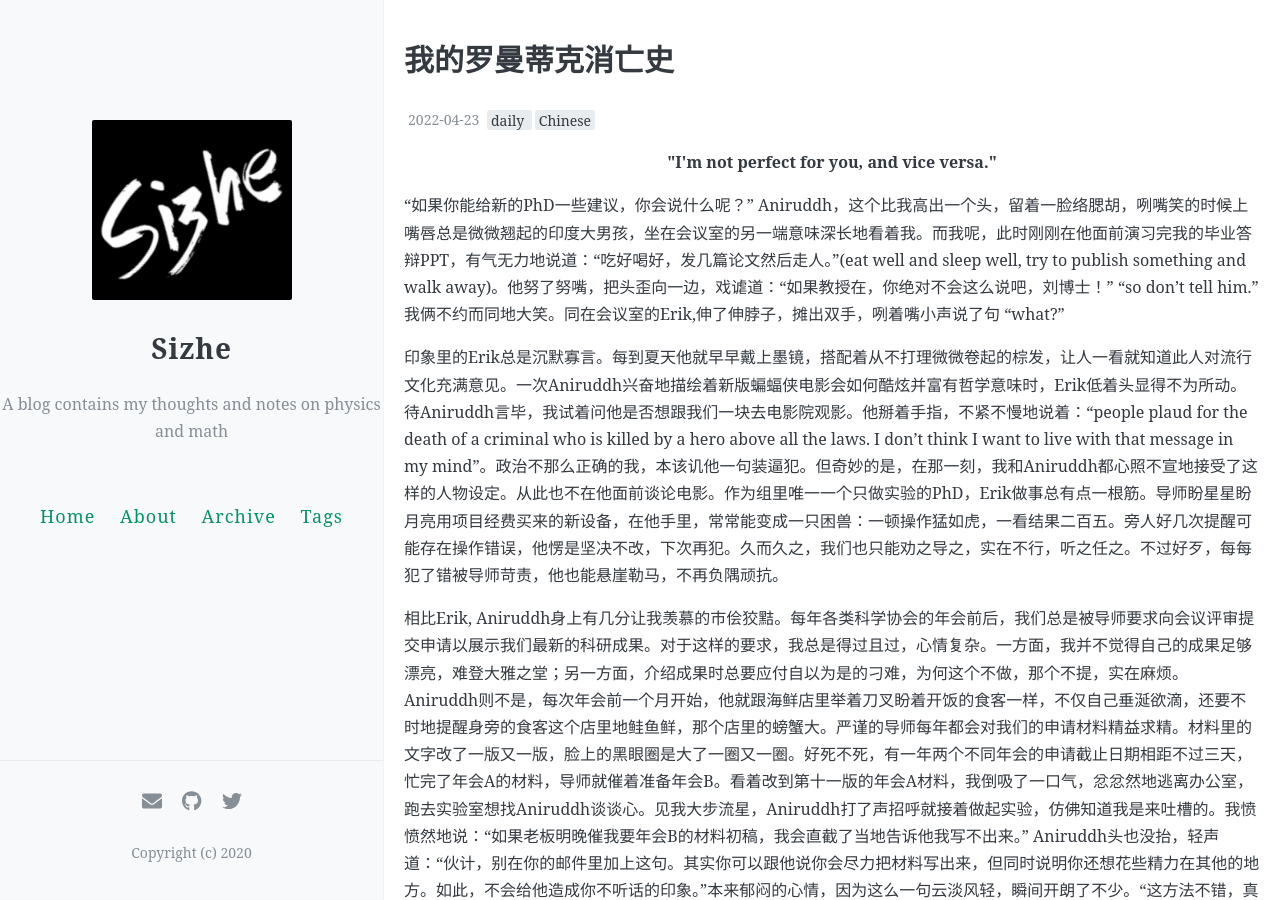
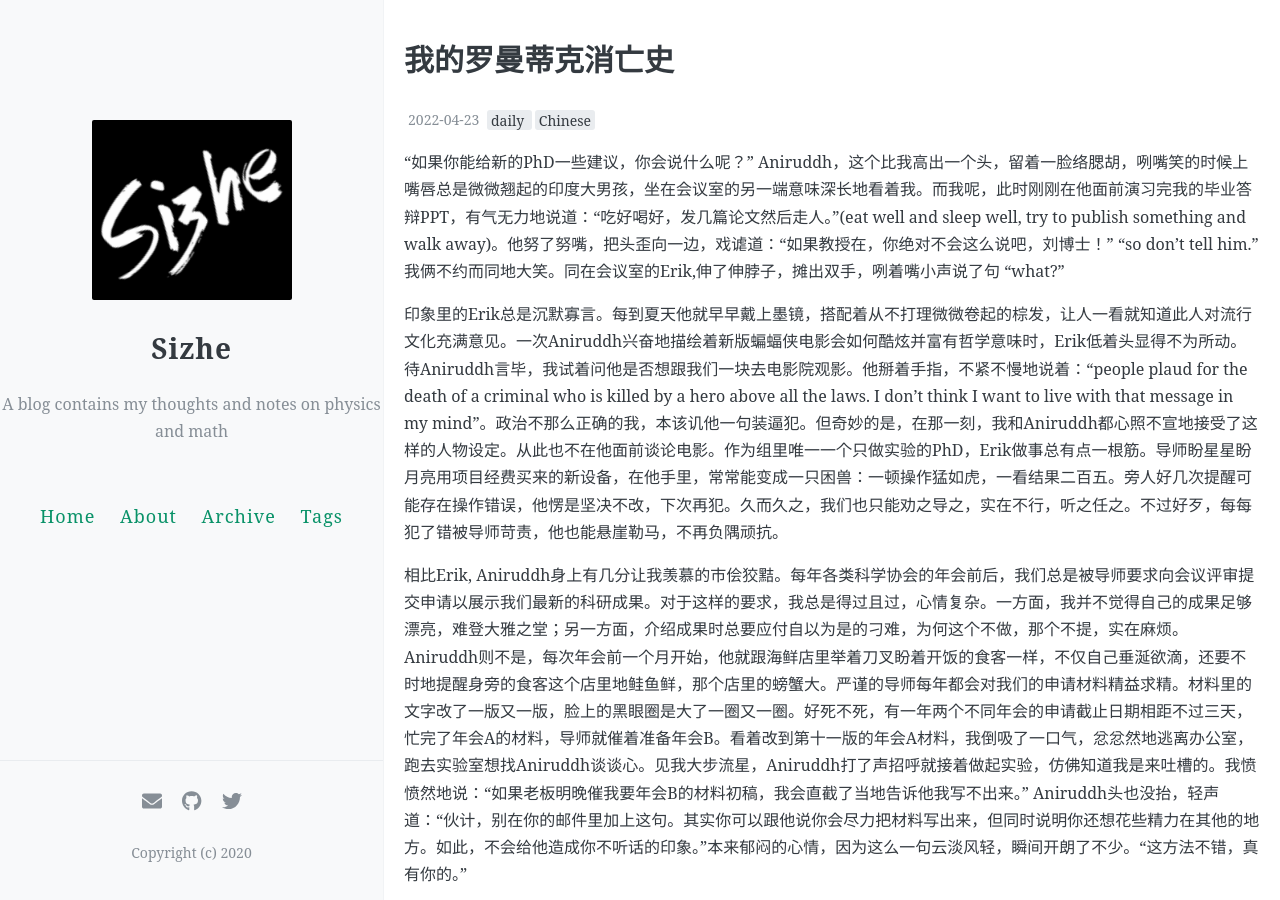
Before and after one commit to Lonitch/Lonitch.github.io, a Jekyll site: the page built from _posts/2021-12-24-loving-you-my-way.md, in a window 1280 px wide and 900 px high. Built offline with Jekyll 4.4.1, drawn with Linux system fonts in a browser that asks for light colours; comment, search, counter and statistics services are not loaded.

Commit message:
Update 2021-12-24-loving-you-my-way.md

```diff
--- a/_posts/2021-12-24-loving-you-my-way.md
+++ b/_posts/2021-12-24-loving-you-my-way.md
@@ -5,9 +5,6 @@ date: 2022-04-23
 Author: Sizhe
 tags: [daily, Chinese]
 ---
-<p align="center"><b>
-"I'm not perfect for you, and vice versa."</b>
-</p>
 
 “如果你能给新的PhD一些建议，你会说什么呢？” Aniruddh，这个比我高出一个头，留着一脸络腮胡，咧嘴笑的时候上嘴唇总是微微翘起的印度大男孩，坐在会议室的另一端意味深长地看着我。而我呢，此时刚刚在他面前演习完我的毕业答辩PPT，有气无力地说道：“吃好喝好，发几篇论文然后走人。”(eat well and sleep well, try to publish something and walk away)。他努了努嘴，把头歪向一边，戏谑道：“如果教授在，你绝对不会这么说吧，刘博士！” “so don't tell him.” 我俩不约而同地大笑。同在会议室的Erik,伸了伸脖子，摊出双手，咧着嘴小声说了句 “what?”
 
```
